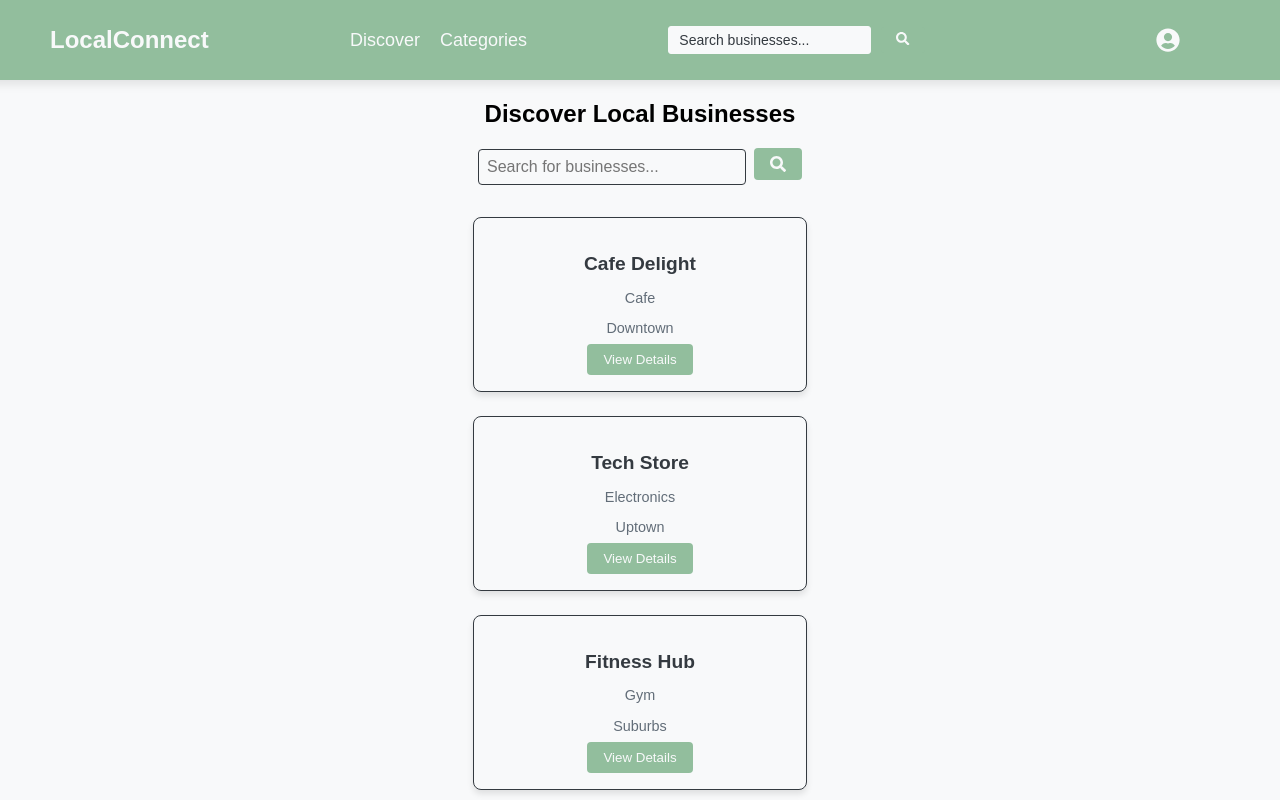
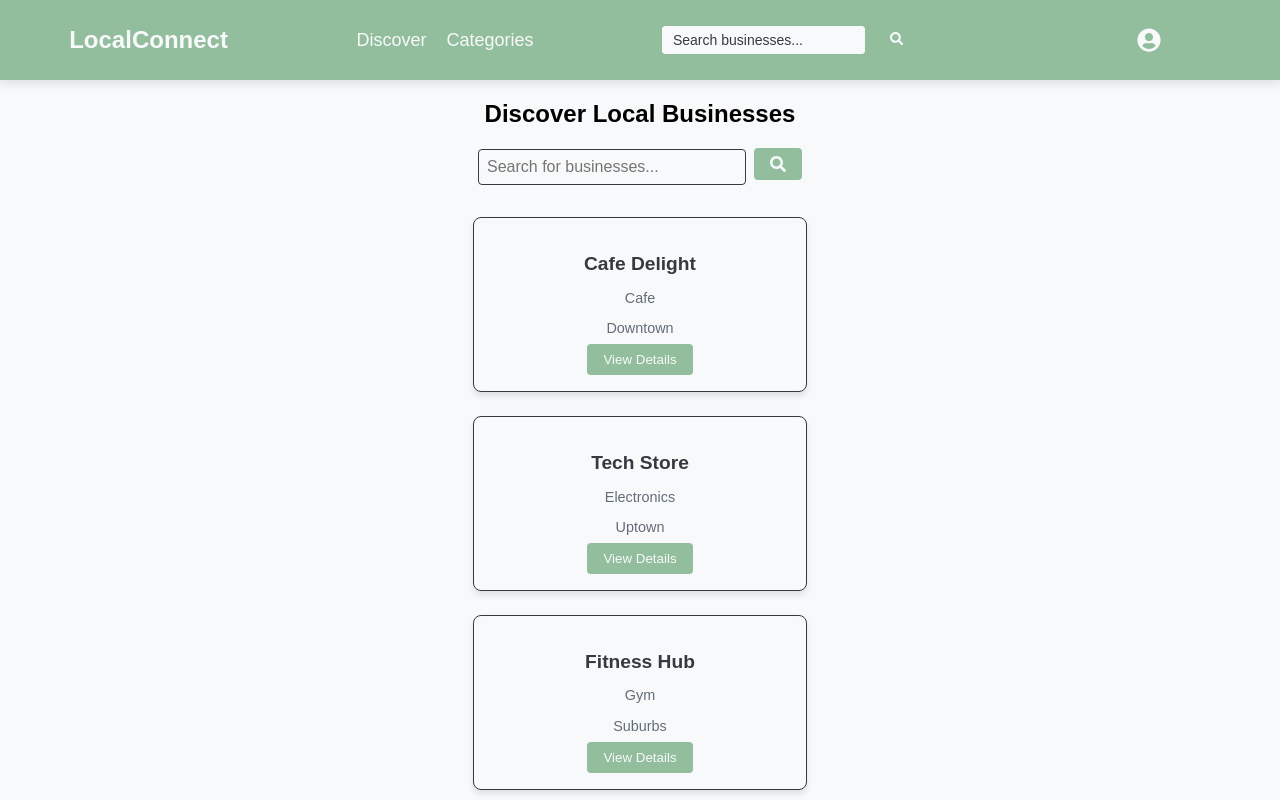
Before and after one commit to juzgit/Business-Discovery, a React (Create React App) app in the folder business-discovery/: page / in a window 1280 px wide. Shown: the top 800 px of the page. Built offline with nearby package versions, Linux system fonts and the light colour scheme.

Commit message:
small tweaks to the header and business card.

```diff
--- a/business-discovery/src/userPagesStyling/UserDiscoverBusiness.scss
+++ b/business-discovery/src/userPagesStyling/UserDiscoverBusiness.scss
@@ -62,6 +62,7 @@ $neutralColor2: #343A40;
         flex-direction: column;
         align-items: center;
         gap: 1.5rem;
+        margin-bottom: 25px;
 
         .business-card{
             background: $neutralColor1;
--- a/business-discovery/src/userPagesStyling/userHeader.scss
+++ b/business-discovery/src/userPagesStyling/userHeader.scss
@@ -12,7 +12,7 @@ $neutralColor2: #343A40;
     background-color: $primaryColor1;
     padding: 10px 20px;
     color: $neutralColor1;
-    width: 100%;
+    width: 97%;
     box-shadow: 0 4px 10px rgba(0, 0, 0, 0.1);
 
     .navbar-name{
```
